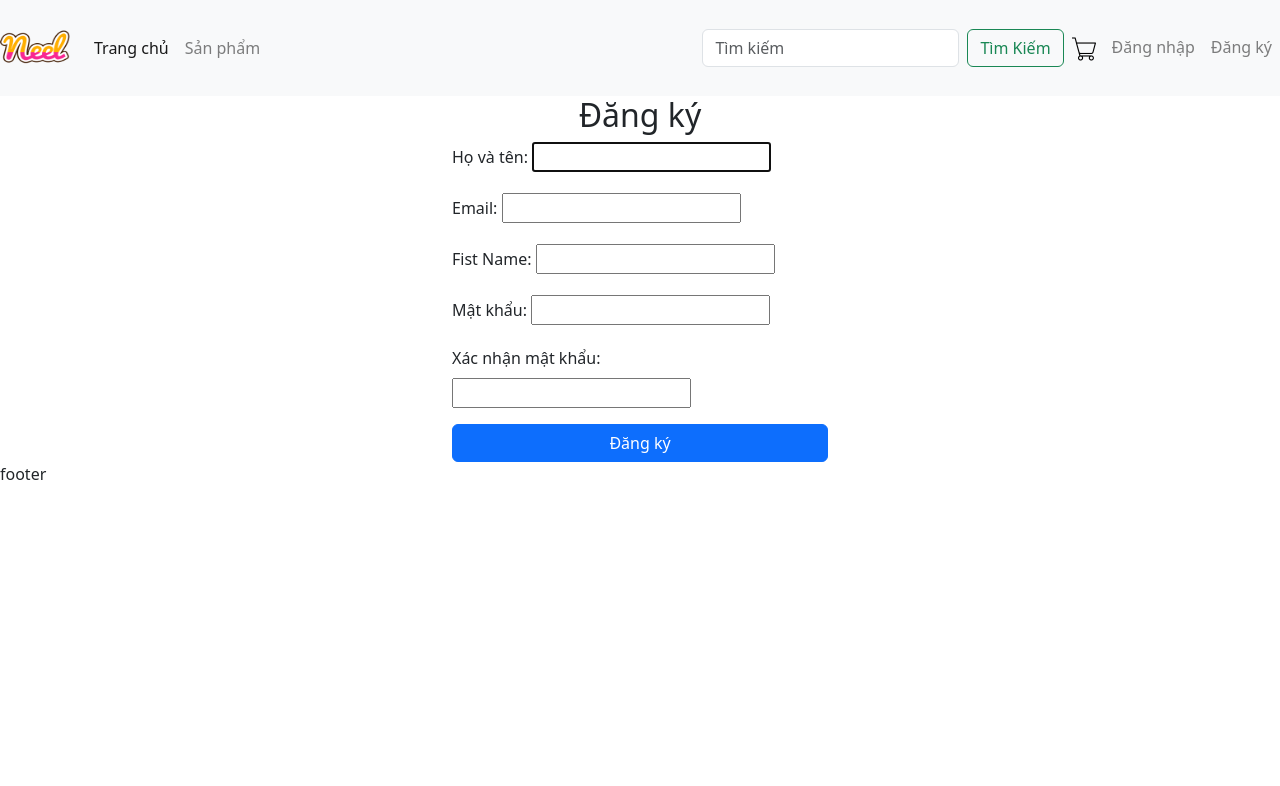
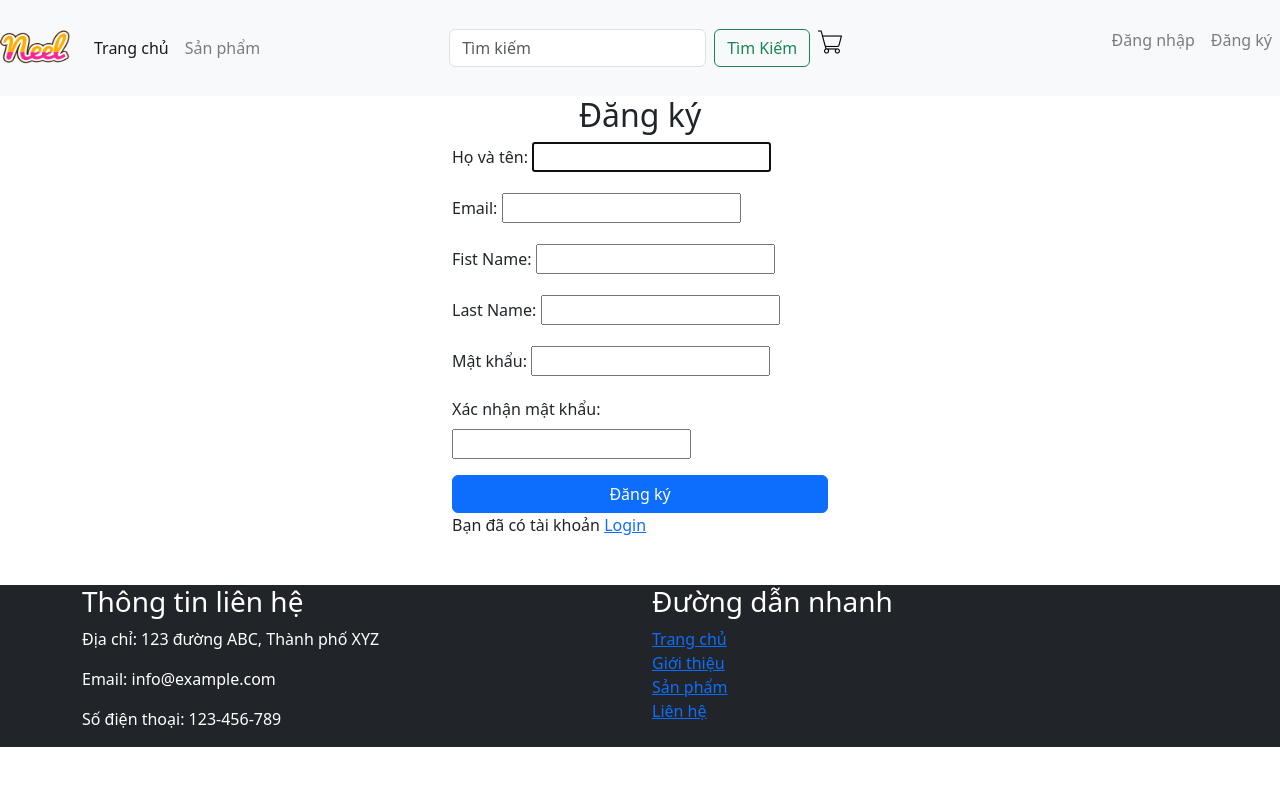
Before and after one commit to tuan-bug/PYTHON, a Django app: page /register/ in a window 1280 px wide. Shown: the top 786 px of the page. Run offline with Django 4.2, Linux system fonts and the light colour scheme; some libraries are stand-ins or nearby versions.

Commit message:
fix login and search

```diff
--- a/webapp/app/admin.py
+++ b/webapp/app/admin.py
@@ -1,7 +1,7 @@
 from django.contrib import admin
 from .models import *
 
-admin.site.register(Customer)
+
 admin.site.register(Product)
 admin.site.register(Order)
 admin.site.register(OrderItem)
--- a/webapp/app/models.py
+++ b/webapp/app/models.py
@@ -5,15 +5,7 @@ from django.contrib.auth.forms import UserCreationForm
 class CreateUserForm (UserCreationForm):
     class Meta:
         model = User
-        fields = ['username', 'email', 'first_name', 'password1', 'password2']
-
-class Customer(models.Model):
-    user = models.OneToOneField(User, on_delete=models.SET_NULL, null=True, blank=True)
-    name = models.CharField(max_length=200, null=True)
-    email = models.CharField(max_length=200, null=True)
-
-    def __str__(self):
-        return self.name
+        fields = ['username', 'email', 'first_name','last_name', 'password1', 'password2']
 
 class Product(models.Model):
     name = models.CharField(max_length=200, null=True)
@@ -33,7 +25,7 @@ class Product(models.Model):
         return url
 
 class Order(models.Model):
-    customer = models.ForeignKey(Customer, on_delete=models.SET_NULL, null=True, blank=True)
+    customer = models.ForeignKey(User, on_delete=models.SET_NULL, null=True, blank=True)
     date_order = models.DateTimeField(auto_now_add=True)
     complete = models.BooleanField(default=False, null=True, blank=False)
     transaction_id = models.CharField(max_length=200, null=True)
@@ -64,7 +56,7 @@ class OrderItem(models.Model):
         total = self.product.price * self.quantity
         return total
 class ShippingAdress(models.Model):
-    customer = models.ForeignKey(Customer, on_delete=models.SET_NULL, null=True, blank=True)
+    customer = models.ForeignKey(User, on_delete=models.SET_NULL, null=True, blank=True)
     order = models.ForeignKey(OrderItem, on_delete=models.SET_NULL, null=True, blank=True)
     adress = models.CharField(max_length=200, null=True)
     city = models.CharField(max_length=200, null=True)
--- a/webapp/app/templates/app/base.html
+++ b/webapp/app/templates/app/base.html
@@ -1,9 +1,6 @@
 {% load static %}
 <!DOCTYPE html>
-<!--[if lt IE 7]>      <html class="no-js lt-ie9 lt-ie8 lt-ie7"> <![endif]-->
-<!--[if IE 7]>         <html class="no-js lt-ie9 lt-ie8"> <![endif]-->
-<!--[if IE 8]>         <html class="no-js lt-ie9"> <![endif]-->
-<!--[if gt IE 8]>      <html class="no-js"> <!--<![endif]-->
+
 <html>
     <head>
         <meta charset="utf-8">
@@ -61,22 +58,29 @@
                 <a class="nav-link" href="#">Sản phẩm</a>
               </li>
             </ul>
-            <form class="form-inline my-2 my-lg-0">
-              <input class="form-control mr-sm-2" type="search" placeholder="Tìm kiếm" aria-label="Tìm kiếm">
+            <form method="POST" action="{% url 'search' %}" class="form-inline my-2 my-lg-0">
+                {% csrf_token %}
+              <input class="form-control mr-sm-2" type="search" placeholder="Tìm kiếm" aria-label="Tìm kiếm" name="searched">
               <button class="btn btn-outline-success my-2 my-sm-0" type="submit">Tìm Kiếm</button>
             </form>
             <ul class="navbar-nav">
               <li class="nav-item">
                 <a class="nav-link" href="{% url 'cart' %}">
                   <img  src="{% static 'app/images/shopping-cart.png'%}" width="24" height="24"/>
-                  {% comment %} <p>{{order.get_cart_item}}</p> {% endcomment %}
                 </a>
               </li>
               <p>{{order.get_cart_item}}</p>
-              <li class="nav-item">
+              <li class="nav-item" style="visibility: {{ user_login }}">
+                <p class="nav-link">Hello {{request.user}}</p>
+              </li>
+                </li>
+                <li class="nav-item" style="visibility: {{ user_login }}">
+                <a class="nav-link" href="{% url 'logout' %}">Logout</a>
+              </li>
+                <li class="nav-item" style="visibility: {{ user_not_login }}">
                 <a class="nav-link" href="#">Đăng nhập</a>
               </li>
-              <li class="nav-item">
+              <li class="nav-item" style="visibility: {{ user_not_login }}">
                 <a class="nav-link" href="{% url 'register' %}">Đăng ký</a>
               </li>
             </ul>
@@ -99,9 +103,33 @@
 
           {% block register_content %}
           {% endblock register_content %}
+        {% block login_content %}
+
+        {% endblock login_content %}
 
           <!--footer-->
-          <footer>footer</foter>
+          <footer class="footer bg-dark text-white mt-5">
+            <div class="container">
+              <div class="row">
+                <div class="col-md-6">
+                  <h3>Thông tin liên hệ</h3>
+                  <p>Địa chỉ: 123 đường ABC, Thành phố XYZ</p>
+                  <p>Email: info@example.com</p>
+                  <p>Số điện thoại: 123-456-789</p>
+                </div>
+                <div class="col-md-6">
+                  <h3>Đường dẫn nhanh</h3>
+                  <ul class="list-unstyled">
+                    <li><a href="#">Trang chủ</a></li>
+                    <li><a href="#">Giới thiệu</a></li>
+                    <li><a href="#">Sản phẩm</a></li>
+                    <li><a href="#">Liên hệ</a></li>
+                  </ul>
+                </div>
+              </div>
+            </div>
+          </footer>
+
     </body>
     <script src="{%static 'app/js/addProduct.js' %} "></script>
 </html>
--- a/webapp/app/templates/app/home.html
+++ b/webapp/app/templates/app/home.html
@@ -59,7 +59,7 @@
               <h5 class="card-title">{{product.name}}</h5>
               <p class="card-text"> {{product.describe}}</p>
               <h5 class="card-title"> ${{product.price | floatformat:2}}</h5>
-              <button data-product={{product.id}} data-action = "add" class="btn btn-primary add-btn update-btn">Add to cart</button>
+              <button data-product={{product.id}} data-action="add" class="btn btn-primary add-btn update-btn">Add to cart</button>
             </div>
           </div>
         </div>
--- a/webapp/app/templates/app/register.html
+++ b/webapp/app/templates/app/register.html
@@ -8,23 +8,29 @@
     {% comment %}tránh lỗi bảo mật {% endcomment %}
     {% csrf_token %}
      <div class="form-group">
-      <label for="name">Họ và tên:</label>
+      <label for="name">Họ và tên:     </label>
       {{from.username}}
       {% comment %} <input type="text" class="form-control" id="name" placeholder="Nhập họ và tên"> {% endcomment %}
     </div>
     <div class="form-group">
-      <label for="email">Email:</label>
+      <label for="email">Email:        </label>
       {{from.email}}
       {% comment %} <input type="email" class="form-control" id="email" placeholder="Nhập email"> {% endcomment %}
     </div>
     <div class="form-group">
 
-      <label for="email">Fist Name:</label>
+      <label for="email">Fist Name:    </label>
       {{from.first_name}}
       {% comment %} <input type="email" class="form-control" id="email" placeholder="Nhập email"> {% endcomment %}
     </div>
     <div class="form-group">
-      <label for="password">Mật khẩu:</label>
+
+      <label for="email">Last Name:    </label>
+      {{from.last_name}}
+      {% comment %} <input type="email" class="form-control" id="email" placeholder="Nhập email"> {% endcomment %}
+    </div>
+    <div class="form-group">
+      <label for="password">Mật khẩu:       </label>
       {{from.password1}}
       {% comment %} <input type="password" class="form-control" id="password" placeholder="Nhập mật khẩu"> {% endcomment %}
     </div>
@@ -34,6 +40,7 @@
       {% comment %} <input type="password" class="form-control" id="confirm-password" placeholder="Xác nhận mật khẩu"> {% endcomment %}
     </div>
     <button type="submit" class="btn btn-primary btn-block">Đăng ký</button>
+    <p>Bạn đã có tài khoản <a  href="{% url 'login' %}"> Login</a></p>
   </form>
 </div>
 {% endblock register_content %}
--- a/webapp/app/urls.py
+++ b/webapp/app/urls.py
@@ -7,6 +7,8 @@ urlpatterns = [
     path('cart/', views.cart, name="cart"),
     path('checkout/', views.checkout, name="checkout"),
     path('update_item/', views.updateItem, name="update_item"),
-    path('login/', views.login, name="login"),
+    path('login/', views.loginPage, name="login"),
     path('register/', views.register, name="register"),
+    path('logout/', views.logoutPage, name="logout"),
+    path('search/', views.searchProduct, name="search"),
 ]
--- a/webapp/app/views.py
+++ b/webapp/app/views.py
@@ -1,52 +1,65 @@
-from django.shortcuts import render
+from django.shortcuts import render, redirect
 from django.http import HttpResponse, JsonResponse
 from .models import *
 import json
 from django.contrib.auth.forms import UserCreationForm
-
+from django.contrib.auth import authenticate, login, logout
+from django.contrib import messages
 # Create your views here.
 def getHome(request):
     products = Product.objects.all()
     if request.user.is_authenticated:
-        customer = request.user.customer
+        customer = request.user
         order, created = Order.objects.get_or_create(customer=customer, complete=False)
         items = order.orderitem_set.all()
+        user_not_login = "hidden"
+        user_login = "show"
         for item in items:
             item.total = item.product.price * item.quantity
     else:
         order = None
         items = []
-    context = {'products': products, 'items': items, 'order': order}
-    return render(request,'app/home.html', context)
+        user_not_login = "show"
+        user_login = "hidden"
+    context = {'products': products, 'items': items, 'order': order, 'user_login': user_login, 'user_not_login': user_not_login}
+    return render(request, 'app/home.html', context)
 
 
 
 def cart(request):
     if request.user.is_authenticated:
-        customer = request.user.customer
+        customer = request.user
         order, created = Order.objects.get_or_create(customer=customer, complete=False)
         items = order.orderitem_set.all()
+        user_not_login = "hidden"
+        user_login = "show"
         for item in items:
             item.total = item.product.price * item.quantity
     else:
         order = None
         items = []
-    context = {'items': items, 'order': order}
+        user_not_login = "show"
+        user_login = "hidden"
+    context = {'items': items, 'order': order, 'user_login': user_login, 'user_not_login': user_not_login}
     return render(request,'app/cart.html', context)
 
 
 
 def checkout(request):
     if request.user.is_authenticated:
-        customer = request.user.customer
+        customer = request.user
         order, created = Order.objects.get_or_create(customer=customer, complete=False)
         items = order.orderitem_set.all()
+        user_not_login = "hidden"
+        user_login = "show"
         for item in items:
             item.total = item.product.price * item.quantity
     else:
         order = None
         items = []
-    context = {'items': items, 'order': order}
+        user_not_login = "show"
+        user_login = "hidden"
+    context = {'items': items, 'order': order, 'user_login': user_login, 'user_not_login': user_not_login}
     return render(request,'app/checkout.html', context)
 
 
@@ -54,7 +67,7 @@ def updateItem(request):
     data = json.loads(request.body)
     productId = data['productId']
     action = data['action']
-    customer = request.user.customer
+    customer = request.user
     product = Product.objects.get(id = productId)
     order, created = Order.objects.get_or_create(customer=customer, complete=False)
     orderItem, created = OrderItem.objects.get_or_create(order=order, product=product)
@@ -67,21 +80,56 @@ def updateItem(request):
     orderItem.save()
     if orderItem.quantity <= 0:
         orderItem.delete()
-    return JsonResponse('added',safe=False)
+    return JsonResponse('added', safe=False)
 
 
 def register(request):
     from_register = CreateUserForm()
-
-    context = {'from': from_register}
+    user_not_login = "show"
+    user_login = "hidden"
+    context = {'from': from_register, 'user_login': user_login, 'user_not_login': user_not_login}
 
     # khi người dùng ấn nút đăng kí
     if request.method == 'POST':
         from_register = CreateUserForm(request.POST)
         if from_register.is_valid(): # kiểm tra đúng yêu cầu thì lưu cái form đó lại
             from_register.save()
+            return redirect('login')
     return render(request, "app/register.html", context)
 
-def login(request):
-    context = {}
+def loginPage(request):
+    user_not_login = "show"
+    user_login = "hidden"
+    if request.user.is_authenticated: # neu da xac thuc
+        return redirect('home')
+    if request.method == 'POST':
+        userName = request.POST.get('username')
+        passWord = request.POST.get('password')
+        user = authenticate(request, username=userName, password=passWord)
+        if user is not None:
+            login(request, user)
+            return redirect('home')
+        else:
+            messages.info(request, 'UserName or PassWord not ddungs')
+    context = {'user_login': user_login, 'user_not_login': user_not_login}
     return render(request, "app/login.html", context)
+
+def logoutPage(request):
+    logout(request)
+    return redirect('login')
+
+
+def searchProduct(request):
+    if request.method == "POST":
+        search = request.POST["searched"]
+        keys = Product.objects.filter(name__contains=search)
+        if request.user.is_authenticated:
+            customer = request.user
+            order, created = Order.objects.get_or_create(customer=customer, complete=False)
+            items = order.orderitem_set.all()
+            for item in items:
+                item.total = item.product.price * item.quantity
+        else:
+            order = None
+            items = []
+    return render(request, "app/search.html", {"search": search, "keys": keys, 'items': items, 'order': order})
```
Also changed, not shown: webapp/app/templates/app/login.html (added, +30 -0 lines), webapp/app/templates/app/search.html (added, +21 -0 lines), webapp/app/migrations/0008_alter_order_customer_alter_shippingadress_customer_and_more.py (added), webapp/db.sqlite3.
